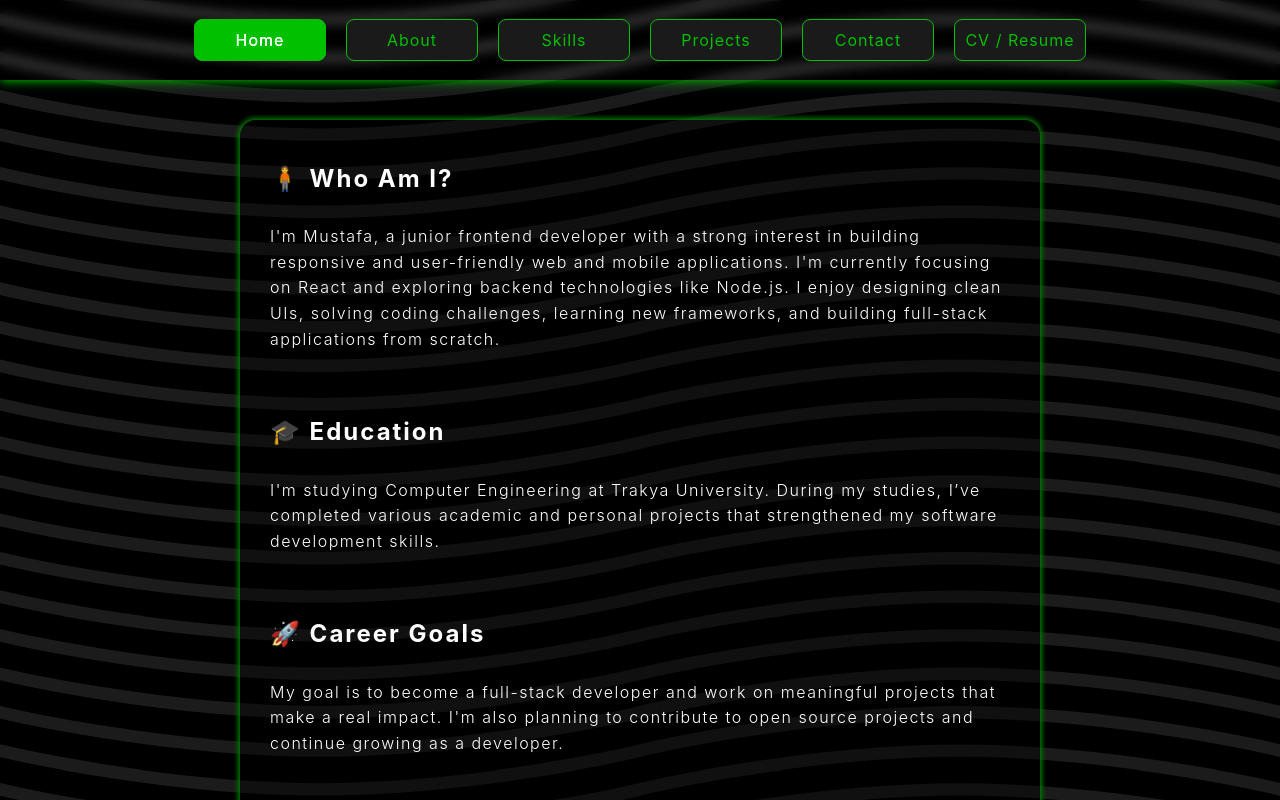
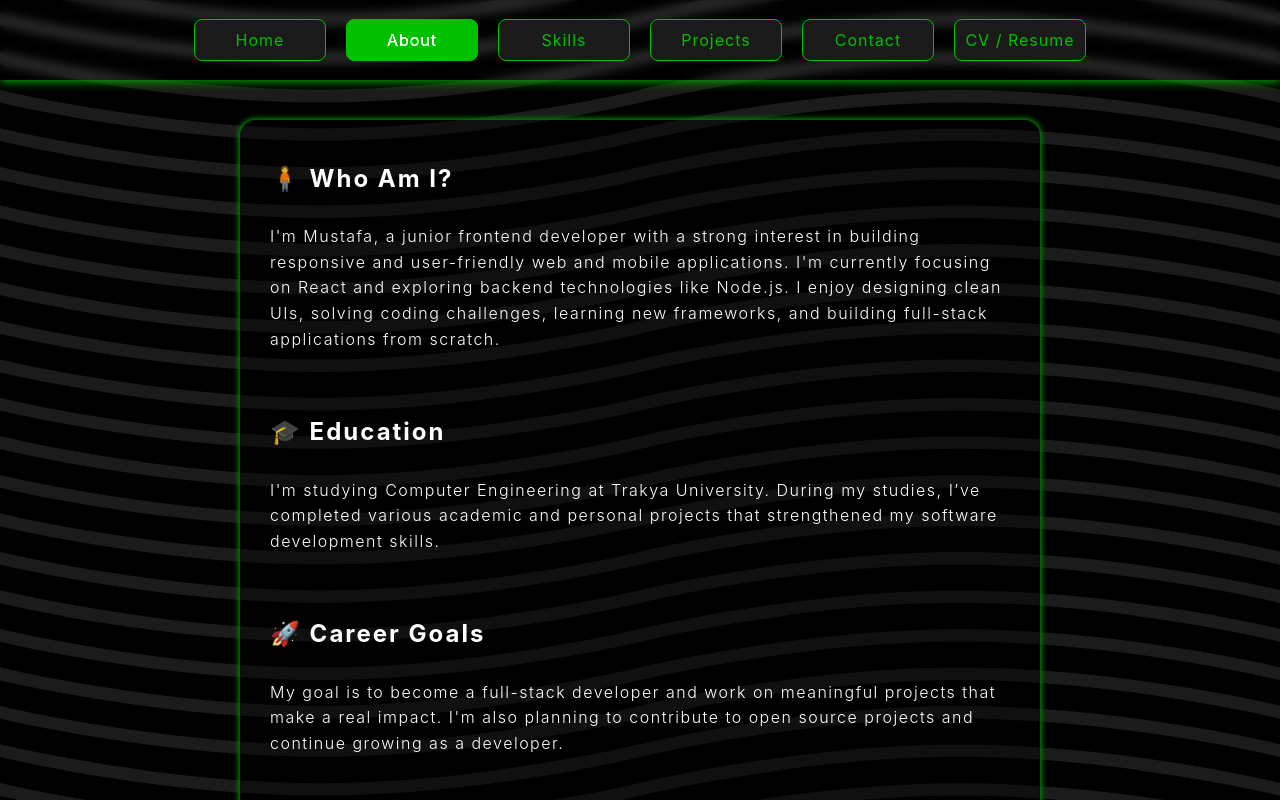
Before and after one commit to FTMustafa/portfolio, a React (Create React App) app: page /about in a window 1280 px wide. Shown: the top 800 px of the page. Built offline with nearby package versions, Linux system fonts and the light colour scheme.

Commit message:
Path bug fixed

```diff
--- a/src/pages/Navbar/Navbar.js
+++ b/src/pages/Navbar/Navbar.js
@@ -1,10 +1,10 @@
-import { Outlet, useNavigate } from "react-router-dom";
+import { Outlet, useNavigate, useLocation } from "react-router-dom";
 import "./Navbar.css";
-import { useState } from "react";
+import { useEffect, useState } from "react";
 
 function Navbar() {
-  const [active, setActive] = useState("Home");
   const navigate = useNavigate();
+  const location = useLocation();
 
   const navItems = {
     Home: "",
@@ -15,8 +15,21 @@ function Navbar() {
     "CV / Resume": "cv",
   };
 
+  const getActiveItem = () => {
+    const currentPath = location.pathname.replace("/", "");
+    const foundItem = Object.keys(navItems).find(
+      (key) => navItems[key] === currentPath
+    );
+    return foundItem || "Home";
+  };
+
+  const [active, setActive] = useState(getActiveItem());
+
+  useEffect(() => {
+    setActive(getActiveItem());
+  }, [location.pathname]);
+
   const handleChangePage = (item, url) => {
-    setActive(item);
     navigate(`/${url}`);
   };
 
@@ -33,7 +46,7 @@ function Navbar() {
           </li>
         ))}
       </nav>
-      <div className="var-pages">
+      <div className="var-page">
         <Outlet />
       </div>
     </div>
```
